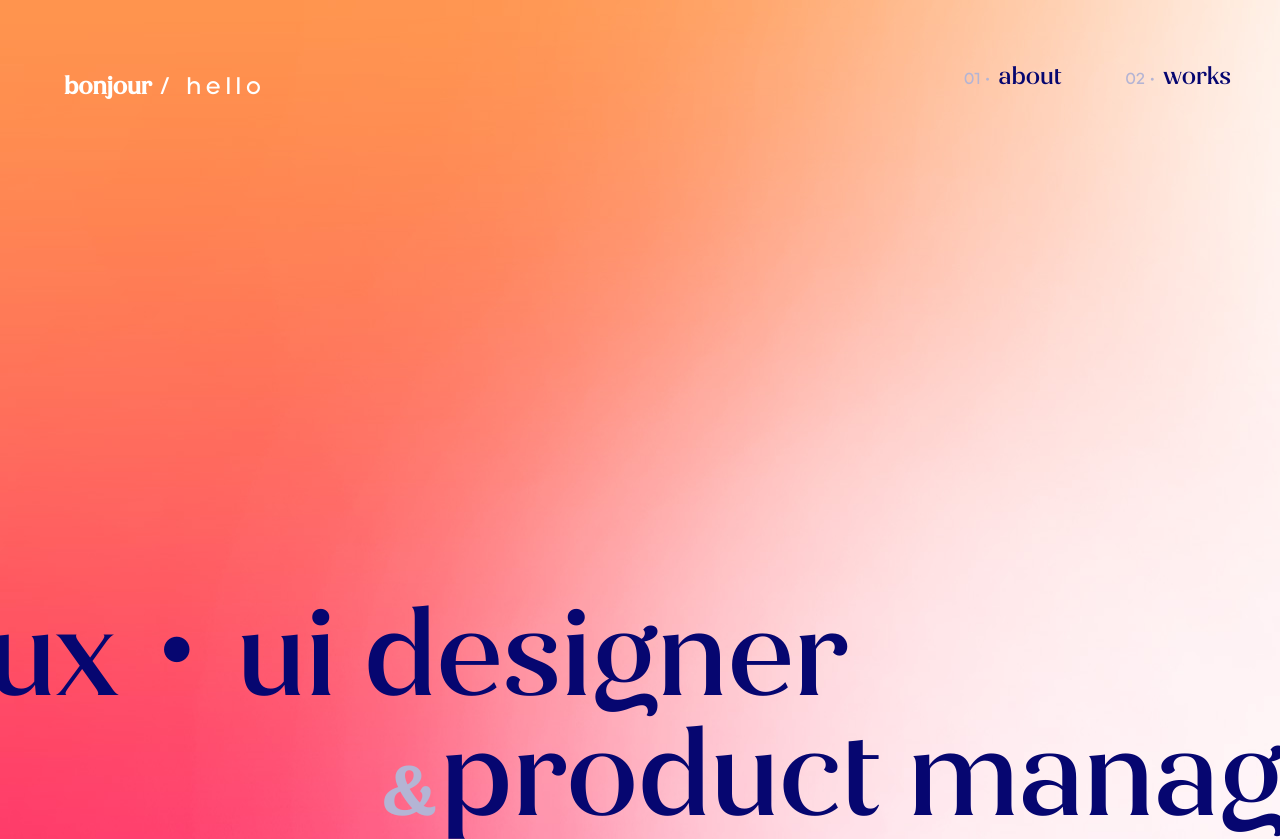
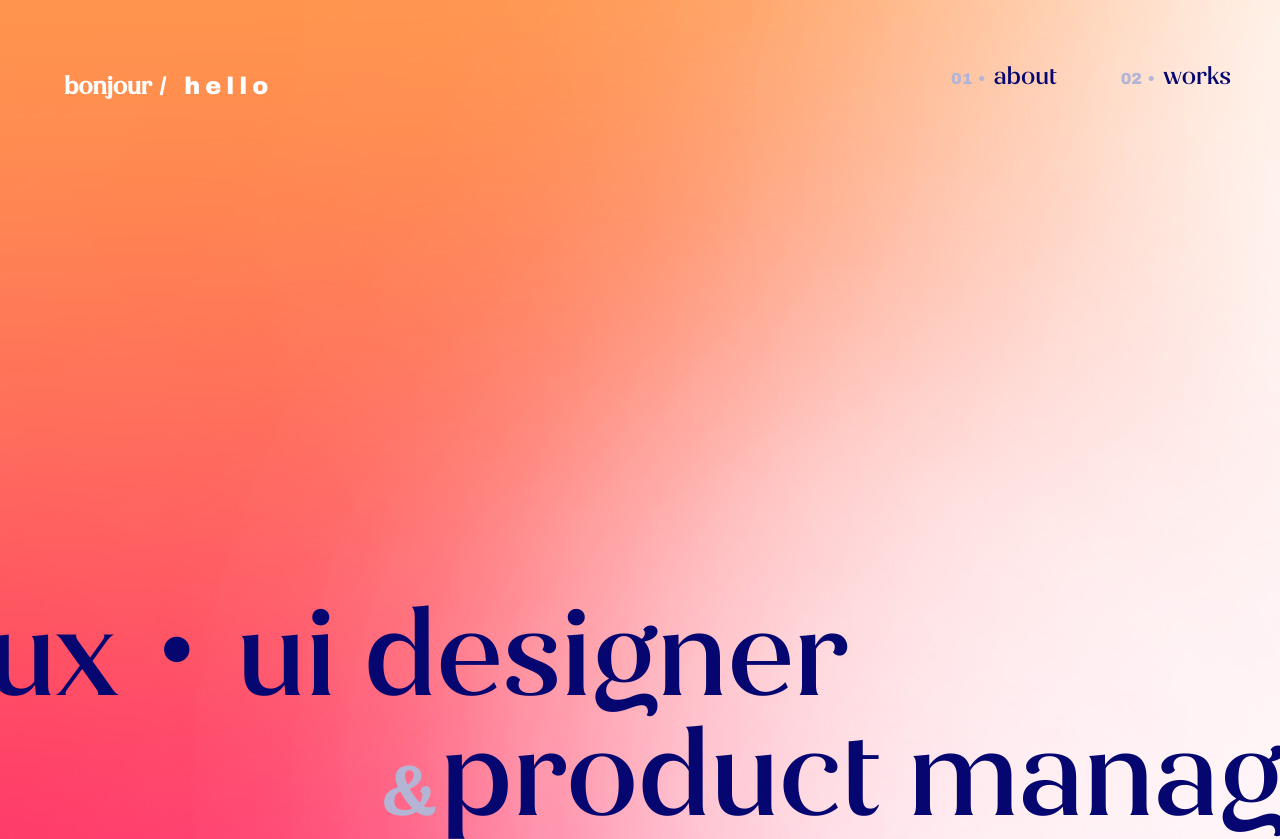
Before and after one commit to sonylours/bonjoursolene, a website built with webpack: page docs/index.html in a window 1280 px wide. Shown: the top 839 px of the page. Built offline with nearby package versions, Linux system fonts and the light colour scheme.

Commit message:
Update font init.scss

```diff
--- a/src/scss/init.scss
+++ b/src/scss/init.scss
@@ -1,6 +1,7 @@
 @charset "utf-8";
 
 //Import font-face
+@import url('https://fonts.googleapis.com/css2?family=Archivo+Black&display=swap');
 @font-face {
     font-family: "jazmin_altmedium";
     src: url('../font/jazmin_alt_medium-webfont.woff2') format('woff2'),
@@ -47,8 +48,8 @@ $widescreen-enabled: true;
 $fullhd-enabled: true;
 
 $family-serif: "jazmin_altmedium", serif;
-$family-sans-serif: "jeko-semibold", sans-serif;
-$family-sans-serif-bold :"jeko-black", sans-serif;
+$family-sans-serif: "Archivo Black", sans-serif;
+$family-sans-serif-bold :"Archivo Black", sans-serif;
 
 $family-primary: $family-sans-serif;
 $family-secondary: $family-serif;
```
